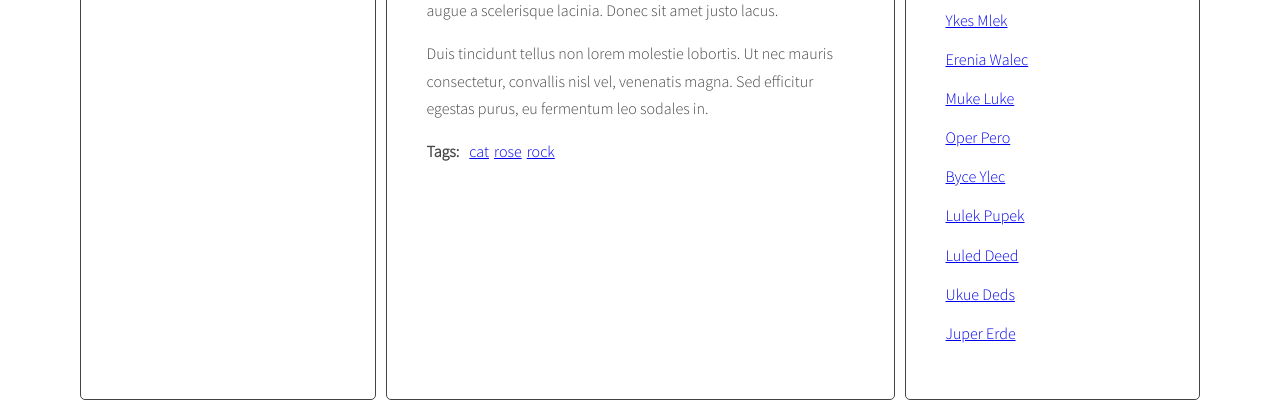
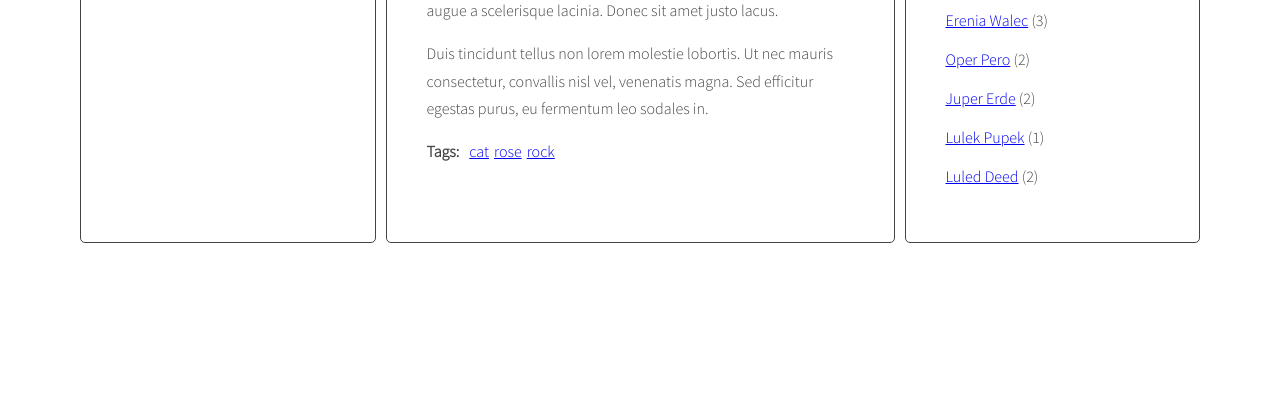
Before and after one commit to KKolasa25/javascript-blog, a website: page index.html in a window 1280 px wide. Shown: the part 633-1041 px from the top of the page. After the commit the page ends 884 px from the top, so only its background shows below. Drawn offline with nearby package versions, Linux system fonts and the light colour scheme.

Commit message:
Add counter to authors in right column

```diff
--- a/index.html
+++ b/index.html
@@ -28,7 +28,7 @@
           </ul>
         </aside>
         <section class="posts">
-          <article class="post active" id="article-1" data-tags="cat rose rock" data-author="Ykes Mlek">
+          <article class="post active" id="article-1" data-tags="cat rose rock" data-author="Erenia Walec">
             <h3 class="post-title">Article 1</h3>
             <p class="post-author"></p>
             <div class="post-content">
@@ -71,7 +71,7 @@
               </ul>
             </div>
           </article>
-          <article class="post" id="article-3" data-tags="dog rose rock" data-author="Muke Luke">
+          <article class="post" id="article-3" data-tags="dog rose rock" data-author="Oper Pero">
             <h3 class="post-title">Article 3</h3>
             <p class="post-author"></p>
             <div class="post-content">
@@ -109,7 +109,7 @@
               </ul>
             </div>
           </article>
-          <article class="post" id="article-5" data-tags="tiger tree rock" data-author="Byce Ylec">
+          <article class="post" id="article-5" data-tags="tiger tree rock" data-author="Juper Erde">
             <h3 class="post-title">Article 5</h3>
             <p class="post-author"></p>
             <div class="post-content">
@@ -171,7 +171,7 @@
               </ul>
             </div>
           </article>
-          <article class="post" id="article-8" data-tags="dog corn sand" data-author="Ukue Deds">
+          <article class="post" id="article-8" data-tags="dog corn sand" data-author="Erenia Walec">
             <h3 class="post-title">Article 8</h3>
             <p class="post-author"></p>
             <div class="post-content">
--- a/js/script.js
+++ b/js/script.js
@@ -208,7 +208,7 @@ function generateTags() {
     console.log('Szukam tego: ' + taglinkHTML);
     allTagsHTML += taglinkHTML;
 
-    //allTagsHTML += tag + ' (' + allTags[tag] + ') ';
+    //allTagsHTML += ' (' + allTags[tag] + ') ';
     console.log(allTagsHTML);
   }
   /* [NEW] END LOOP: for each tag in allTags */
@@ -292,8 +292,6 @@ function addClickListenersToTags() {
 }
 addClickListenersToTags();
 
-////////////////////////////////////////////////////////////////////////////////////////////////////////////////////////////
-
 function generateAuthors() {
   /* [NEW] create a new variable allAuthors with an empty object */
   let allAuthors = {};
@@ -322,7 +320,8 @@ function generateAuthors() {
 
     // Wygeneruj link HTML
     /* [DONE] generate HTML of the link */
-    const linkHTML = '<li><a href="#author-' + hrefAuthor + '">' + hrefAuthor + '</a></li>';
+    const linkHTML = '<li><a href="#author-' + hrefAuthor + '">' + hrefAuthor  + '</a></li>';
+    //tag + ' (' + allTags[tag] + ') ';
     console.log(linkHTML);
 
     // Dodaj wygenerowany kod do zmiennej HTML
@@ -353,7 +352,7 @@ function generateAuthors() {
   for(let hrefAuthor in allAuthors){
     /* [NEW] generate code of link and add it to allAuthorsHTML */
     //allAuthorsHTML += hrefAuthor + ' (' + allAuthors[hrefAuthor] + ') ';
-    const authorlinkHTML = '<li><a href="#author-' + hrefAuthor + '">' + hrefAuthor + '</a></li>';
+    const authorlinkHTML = '<li><a href="#author-' + hrefAuthor + '">' + hrefAuthor + '</a>' +  ' (' +  allAuthors[hrefAuthor] + ') '  +  '</li>';
     allAuthorsHTML += authorlinkHTML;
 
   }
```
